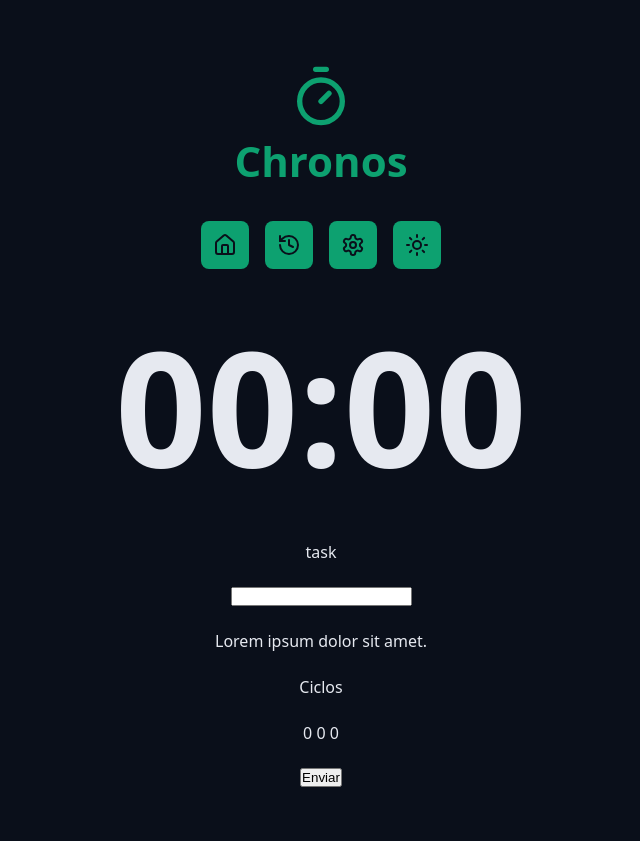
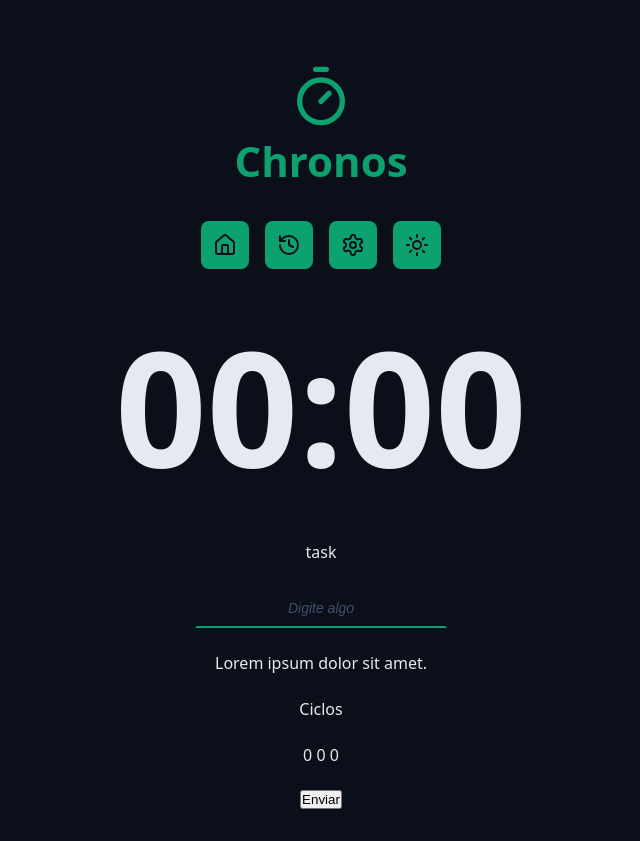
Before and after one commit to Leonardodev126/Aprendendo_React_Projeto_Chronos, a React app in the folder chronos-pomodoro/: page / in a window 1280 px wide. Shown: the whole page, without its empty margins (319-959 px from the left). Before the commit the page ends 819 px from the top, so only its background shows below. Built offline with nearby package versions, Linux system fonts and the light colour scheme; the HTML template or start-up script is replaced by a standard one.

Commit message:
Input: adicionando estilos de CSS para input ativo, em foco e desativado

```diff
--- a/chronos-pomodoro/src/App.tsx
+++ b/chronos-pomodoro/src/App.tsx
@@ -24,7 +24,7 @@
       <Container>
         <form className='form' action=''>
           <div className='formRow'>
-            <DefaultInput id="input" type="text"/>
+            <DefaultInput labelText="task" id="input" type="text" required placeholder="Digite algo" />
           </div>
 
           <div className='formRow'>
--- a/chronos-pomodoro/src/components/DefaultInput/index.tsx
+++ b/chronos-pomodoro/src/components/DefaultInput/index.tsx
@@ -1,13 +1,15 @@
+import styles from "./styles.module.css"
 
 type DefaultInputProps = {
     id: string;
+    labelText: string;
 } & React.ComponentProps<"input">
 
-export function DefaultInput({ id, type }: DefaultInputProps) {
+export function DefaultInput({ id, type, labelText, ...rest }: DefaultInputProps) {
     return (
         <>
-        <label htmlFor={id}>task</label>
-        <input id={id} type={type} />
+        {labelText && <label htmlFor={id}>{labelText}</label>}
+        <input className={styles.input} id={id} type={type} {...rest} />
         </>
     )
 }
--- a/chronos-pomodoro/src/components/DefaultInput/styles.module.css
+++ b/chronos-pomodoro/src/components/DefaultInput/styles.module.css
@@ -0,0 +1,28 @@
+
+.input {
+  background: transparent;
+  text-align: center;
+  font-size: 1.8rem;
+  padding: 0.8rem;
+  border: 0.2rem solid transparent;
+  outline: none;
+  color: var(--text-default);
+  border-bottom: 0.2rem solid var(--primary);
+  transition: all 0.1s ease-in-out;
+}
+
+.input:focus {
+  border-radius: 0.8rem;
+  border: 0.2rem solid var(--primary);
+}
+
+.input::placeholder {
+  color: var(--gray-500);
+  font-size: 1.4rem;
+  font-style: italic;
+}
+
+.input:disabled {
+  border-bottom: 0.2rem solid var(--disabled);
+  color: var(--text-muted);
+}
```
